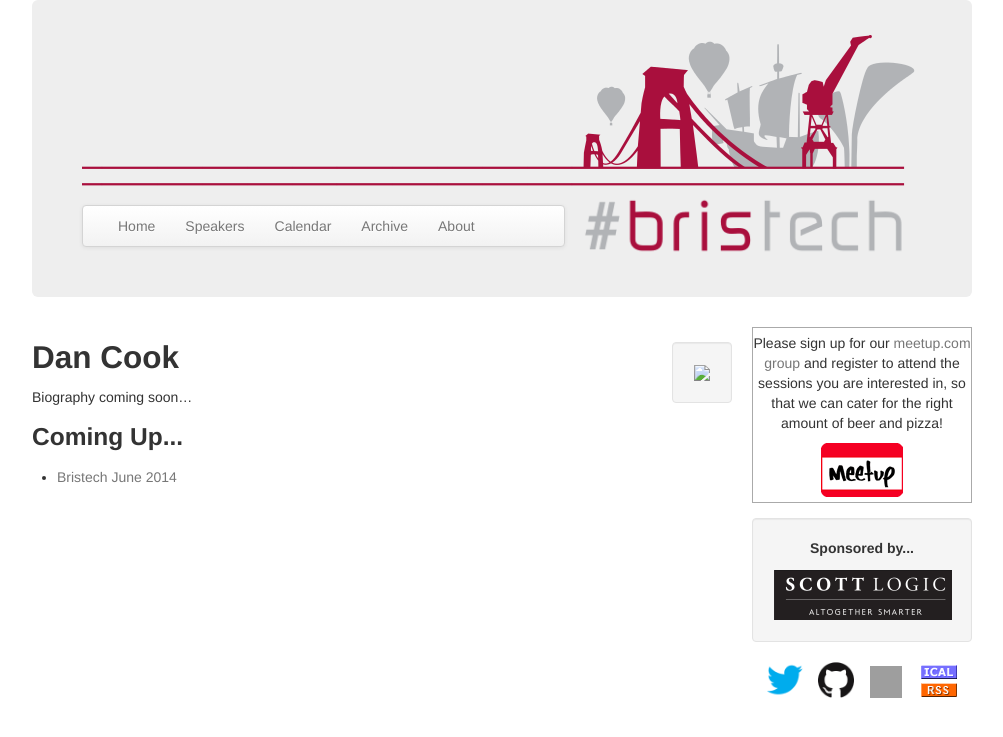
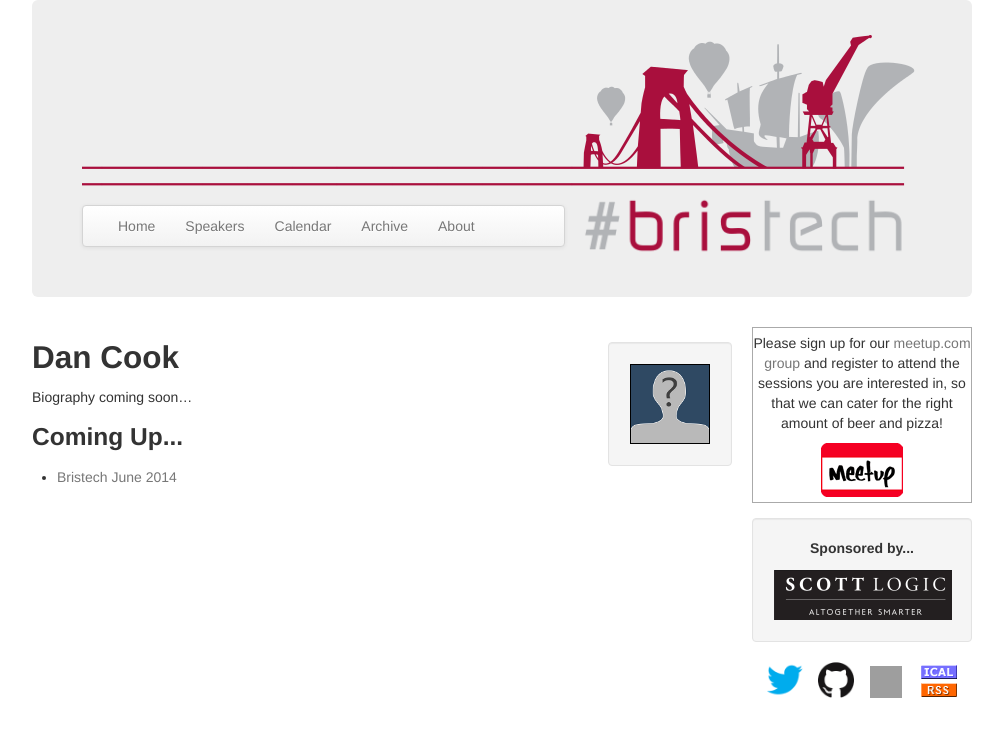
Before and after one commit to bris-tech/bris-tech.github.io, a Jekyll site: the page built from speakers/_posts/2000-01-01-dan-cook.md, in a window 1280 px wide. Shown: the top 737 px of the page, without its empty margins (138-1141 px from the left). Built offline with Jekyll 4.4.1, drawn with Linux system fonts in a browser that asks for light colours; grey boxes are pictures that could not be loaded.

Commit message:
Fix no avatar image

```diff
--- a/_layouts/speaker.html
+++ b/_layouts/speaker.html
@@ -5,7 +5,7 @@ layout: default
   {% if page.avatar != null %}
     <img src="{{ page.avatar }}" height="80" width="80" title"Bristech guest speaker">
   {% else %}
-    <img src="/img/no-avatar.png">
+    <img src="/img/avatars/no-avatar.png">
   {% endif %}
 </div>
 <h2>{{ page.title }}</h2>
```
